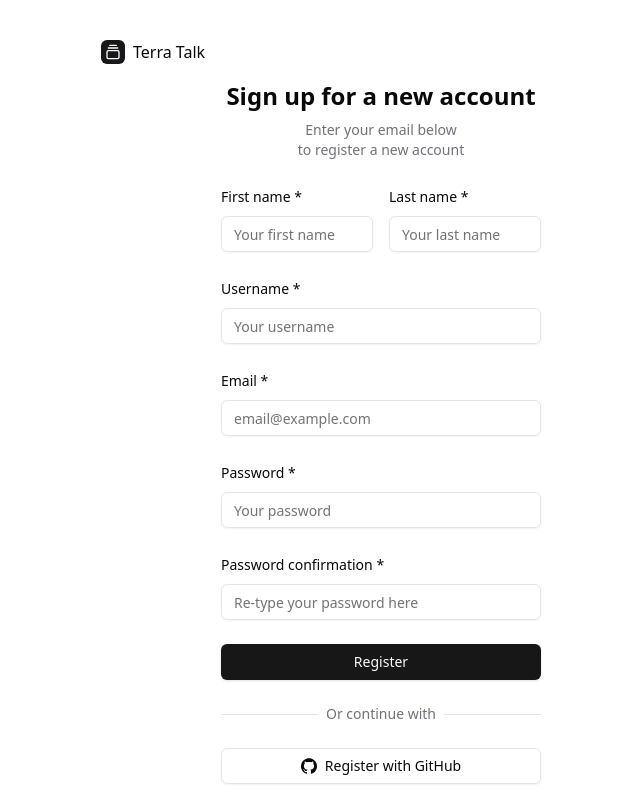
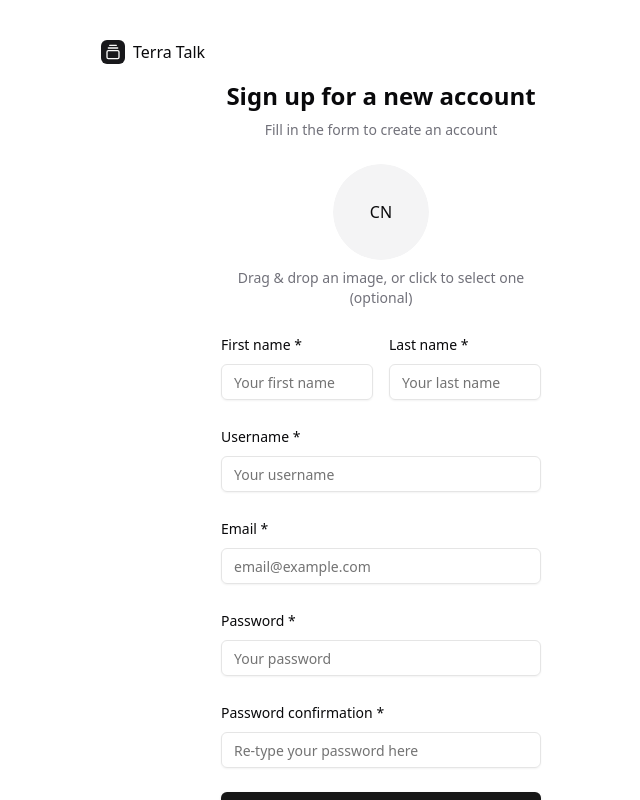
Before and after one commit to MartinZakhaev/terra-talk-frontend, a Next.js app: page /sign-up in a window 1280 px wide. Shown: the top 800 px of the page, without its empty margins (579-1219 px from the left). Built offline with nearby package versions, Linux system fonts and the light colour scheme.

Commit message:
feat: implement cloudinary for storing image

```diff
--- a/app/(authenticated)/private/page.tsx
+++ /dev/null
@@ -1,20 +0,0 @@
-import { redirect } from "next/navigation";
-import { signout } from "@/lib/actions/auth.action";
-import { createClient } from "@/utils/supabase/server";
-import { Button } from "@/components/ui/button";
-
-export default async function PrivatePage() {
-  const supabase = await createClient();
-
-  const { data, error } = await supabase.auth.getUser();
-  if (error || !data?.user) {
-    redirect("/sign-in");
-  }
-
-  return (
-    <div>
-      <p>Hello {data.user.email}</p>
-      <Button onClick={signout}>Logout</Button>
-    </div>
-  );
-}
--- a/app/page.tsx
+++ b/app/page.tsx
@@ -35,9 +35,9 @@ export default async function Home() {
     >
       <AppSidebar
         user={{
-          name: "andika wahyu syaputra",
+          name: data.user.user_metadata.username || "",
           email: data.user.email || "",
-          avatar: "/avatars/shadcn.jpg",
+          avatar: data.user.user_metadata.avatar || "",
         }}
       />
       <SidebarInset>
--- a/components/auth/signUpForm.tsx
+++ b/components/auth/signUpForm.tsx
@@ -17,12 +17,19 @@ import {
   FormMessage,
 } from "../ui/form";
 import { signup } from "../../lib/actions/auth.action";
+import { Avatar, AvatarFallback, AvatarImage } from "../ui/avatar";
+import { useState } from "react";
+import { useDropzone } from "react-dropzone";
+import crypto from "crypto";
 
 interface SignUpFormProps {
   setIsLoading: (isLoading: boolean) => void;
 }
 
 const SignUpForm: React.FC<SignUpFormProps> = ({ setIsLoading }) => {
+  const [avatarUrl, setAvatarUrl] = useState<string | null>(null);
+  const [avatarPublicId, setAvatarPublicId] = useState<string | null>(null);
+
   const form = useForm<z.infer<typeof SignUpSchema>>({
     resolver: zodResolver(SignUpSchema),
     defaultValues: {
@@ -35,11 +42,68 @@ const SignUpForm: React.FC<SignUpFormProps> = ({ setIsLoading }) => {
     },
   });
 
+  const onDrop = async (acceptedFiles: File[]) => {
+    const file = acceptedFiles[0];
+    const formData = new FormData();
+    formData.append("file", file);
+    formData.append("upload_preset", "jaui18jp");
+    formData.append("folder", "terra-talk/users-avatars");
+
+    if (avatarPublicId) {
+      const deleteFormData = new FormData();
+      deleteFormData.append("public_id", avatarPublicId);
+      deleteFormData.append(
+        "api_key",
+        process.env.NEXT_PUBLIC_CLOUDINARY_API_KEY!
+      );
+      deleteFormData.append("timestamp", String(Math.floor(Date.now() / 1000)));
+      deleteFormData.append("signature", generateSignature(avatarPublicId));
+
+      await fetch(
+        `https://api.cloudinary.com/v1_1/${process.env.NEXT_PUBLIC_CLOUDINARY_CLOUD_NAME}/image/destroy`,
+        {
+          method: "POST",
+          body: deleteFormData,
+        }
+      );
+    }
+
+    const response = await fetch(
+      "https://api.cloudinary.com/v1_1/dqndn3yku/image/upload",
+      {
+        method: "POST",
+        body: formData,
+      }
+    );
+
+    const data = await response.json();
+    setAvatarUrl(data.secure_url);
+    setAvatarPublicId(data.public_id);
+  };
+
+  const generateSignature = (publicId: string) => {
+    const timestamp = Math.floor(Date.now() / 1000);
+    const signatureString = `public_id=${publicId}&timestamp=${timestamp}${process.env.NEXT_PUBLIC_CLOUDINARY_API_SECRET}`;
+    return crypto.createHash("sha256").update(signatureString).digest("hex");
+  };
+
+  const { getRootProps, getInputProps } = useDropzone({
+    onDrop,
+    accept: { "image/*": [] },
+    maxFiles: 1,
+  });
+
   async function onSubmit(values: z.infer<typeof SignUpSchema>) {
     setIsLoading(true);
     const formData = new FormData();
+    formData.append("firstName", values.firstName);
+    formData.append("lastName", values.lastName);
+    formData.append("username", values.username);
     formData.append("email", values.email);
     formData.append("password", values.password);
+    if (avatarUrl) {
+      formData.append("avatar", avatarUrl);
+    }
     await signup(formData);
     setIsLoading(false);
   }
@@ -58,8 +122,27 @@ const SignUpForm: React.FC<SignUpFormProps> = ({ setIsLoading }) => {
         >
           <h1 className="text-2xl font-bold">Sign up for a new account</h1>
           <p className="text-balance text-sm text-muted-foreground">
-            Enter your email below to register a new account
+            Fill in the form to create an account
           </p>
+        </motion.div>
+        <motion.div
+          initial={{ opacity: 0, y: -20 }}
+          animate={{ opacity: 1, y: 0 }}
+          transition={{ duration: 0.25 }}
+        >
+          <div {...getRootProps()} className="flex flex-col items-center">
+            <input {...getInputProps()} />
+            <Avatar className="m-auto h-24 w-24 cursor-pointer">
+              {avatarUrl ? (
+                <AvatarImage src={avatarUrl} />
+              ) : (
+                <AvatarFallback>CN</AvatarFallback>
+              )}
+            </Avatar>
+            <p className="mt-2 text-sm text-muted-foreground text-center">
+              Drag & drop an image, or click to select one (optional)
+            </p>
+          </div>
         </motion.div>
         <motion.div
           className="flex flex-row gap-4"
--- a/lib/actions/auth.action.ts
+++ b/lib/actions/auth.action.ts
@@ -28,11 +28,26 @@ export async function login(formData: FormData) {
 export async function signup(formData: FormData) {
   const supabase = await createClient();
 
+  const user_metadata: Record<string, string> = {
+    firstName: formData.get("firstName") as string,
+    lastName: formData.get("lastName") as string,
+    username: formData.get("username") as string,
+  };
+
+  // Conditionally add avatar if it exists
+  const avatar = formData.get("avatar") as string | null;
+  if (avatar) {
+    user_metadata.avatar = avatar;
+  }
+
   // type-casting here for convenience
   // in practice, you should validate your inputs
   const data = {
     email: formData.get("email") as string,
     password: formData.get("password") as string,
+    options: {
+      data: user_metadata,
+    },
   };
 
   const { error } = await supabase.auth.signUp(data);
--- a/package.json
+++ b/package.json
@@ -27,6 +27,7 @@
     "next": "15.1.3",
     "react": "^19.0.0",
     "react-dom": "^19.0.0",
+    "react-dropzone": "^14.3.5",
     "react-hook-form": "^7.54.2",
     "react-resizable-panels": "^2.1.7",
     "react-spinners": "^0.15.0",
```
Also changed, not shown: 1 other file (tests, documents, lock files or other folders).
